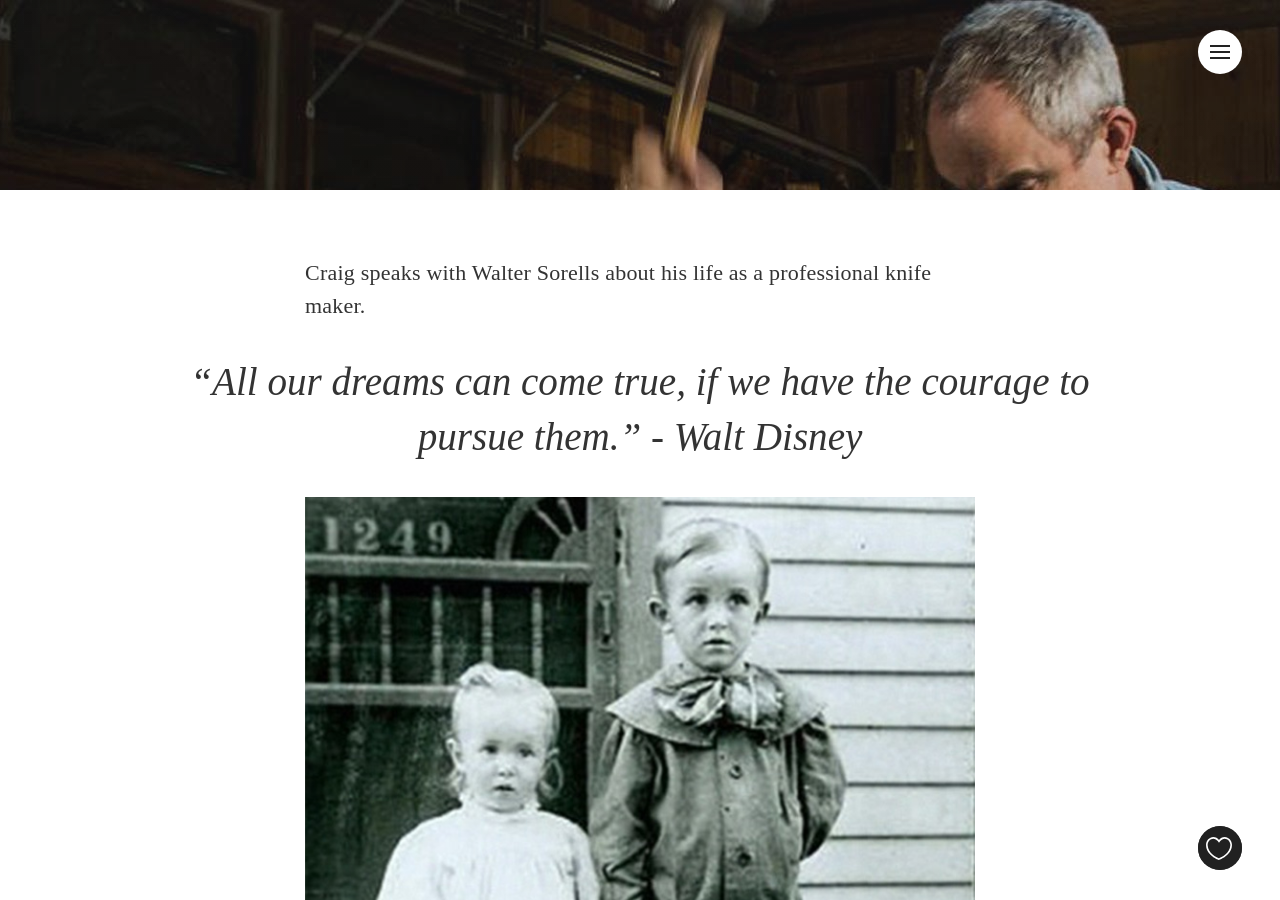
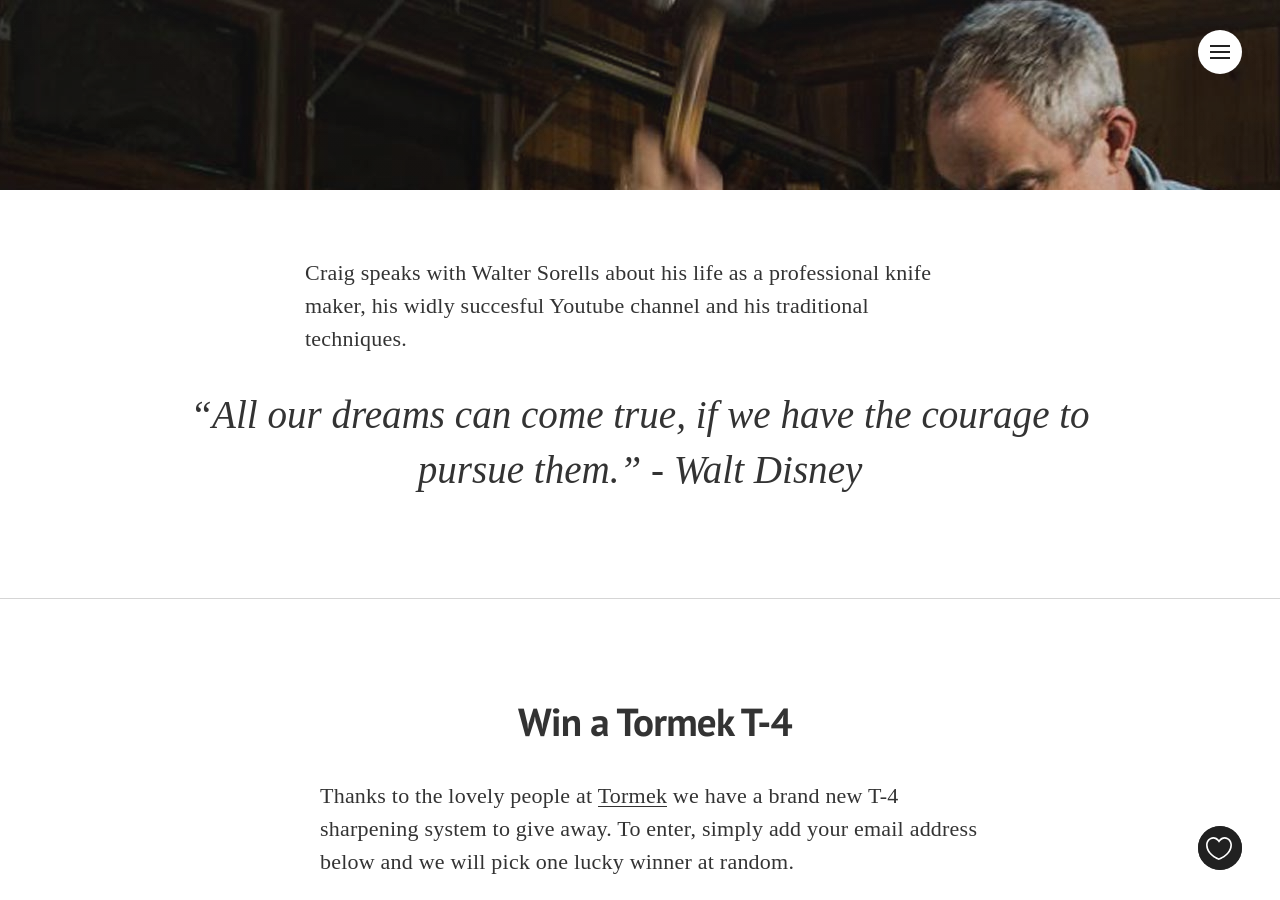
Before and after one commit to craiglockwood/knifetalk, a Jekyll site: the page built from _posts/2017-04-05-walter-sorells.markdown, in a window 1280 px wide and 900 px high, scrolled down 437 px. Built offline with Jekyll 4.4.1, drawn with Linux system fonts in a browser that asks for light colours; nearby versions of some CDN libraries; some web fonts are replaced; Markdown is read by kramdown in place of the engine named in the settings.

Commit message:
edit posts

```diff
--- a/_posts/2017-04-05-walter-sorells.markdown
+++ b/_posts/2017-04-05-walter-sorells.markdown
@@ -14,11 +14,6 @@
 syntaxHighlighter: no
 ---
 
-Craig speaks with Walter Sorells about his life as a professional knife maker.
+Craig speaks with Walter Sorells about his life as a professional knife maker, his widly succesful Youtube channel and his traditional techniques.
 
 <blockquote class="largeQuote">“All our dreams can come true, if we have the courage to pursue them.” - Walt Disney</blockquote>
-
-
-
-
-<div class="img img--fullContainer img--14xLeading" style="background-image: url({{ site.baseurl_posts_img }}walt-childhood.jpg);"></div>
```
